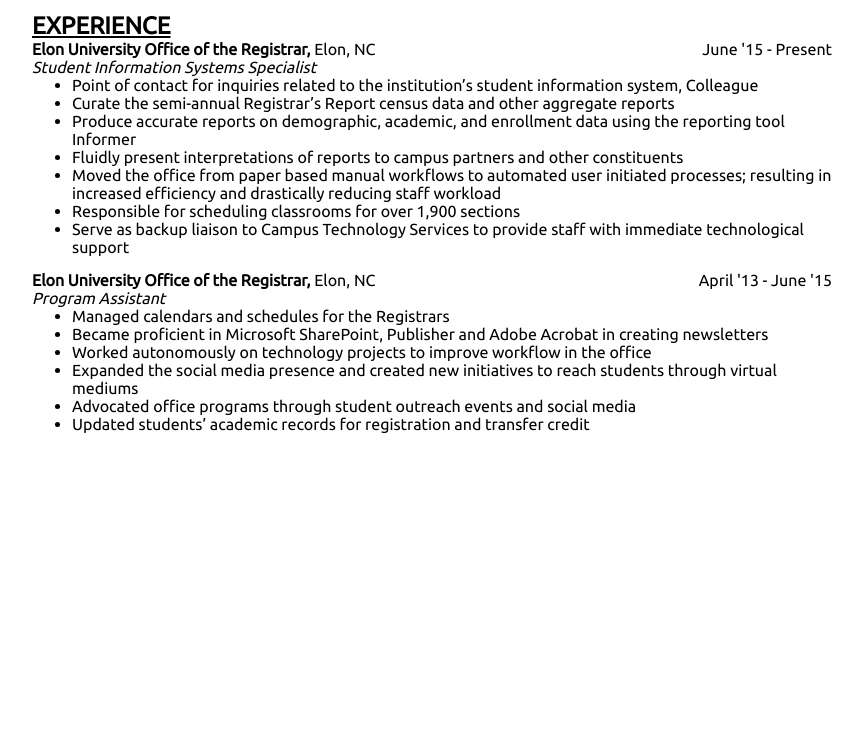
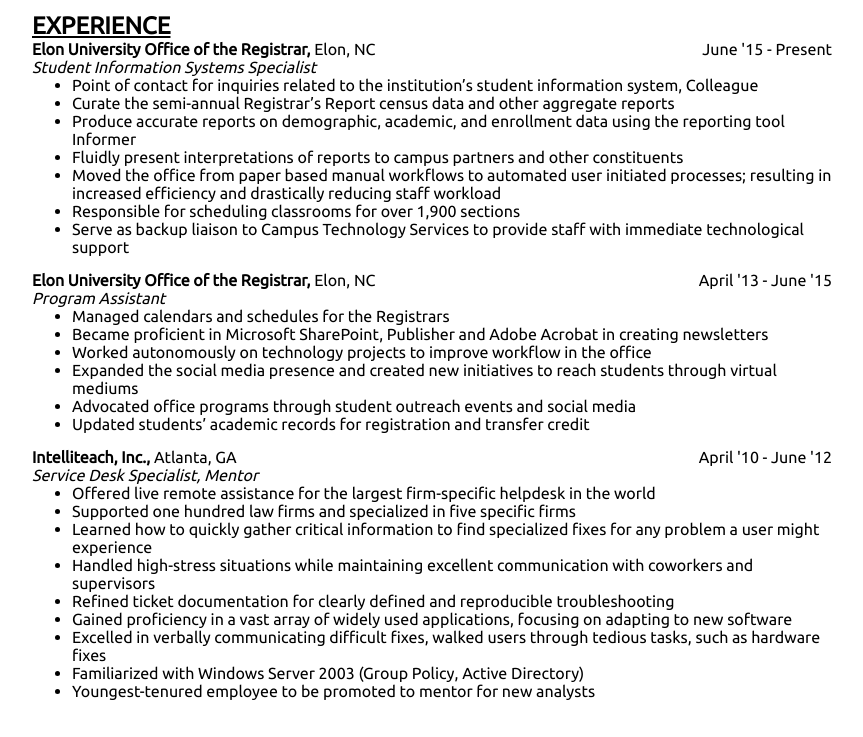
Before and after one commit to caseodilla/CHTMhomework1, a plain HTML site: page build/web/hayes.html in a window 1280 px wide. Shown: the part 63-800 px from the top of the page, without its empty margins (208-1071 px from the left). Drawn offline with Linux system fonts and the light colour scheme.

Commit message:
more content

```diff
--- a/build/web/hayes.html
+++ b/build/web/hayes.html
@@ -32,7 +32,7 @@
       <h2>Experience</h2>
 
       <div class="title">
-        <div class="employer">Elon University Office of the Registrar,&nbsp;</div>
+        <div class="employer">Elon University Office of the Registrar</div>
         <div class="location">Elon, NC</div>
         <div class="duration">June '15 - Present</div>
         <div class="position">Student Information Systems Specialist</div>
@@ -49,7 +49,7 @@
       </ul>
 
       <div class="title">
-        <div class="employer">Elon University Office of the Registrar,&nbsp;</div>
+        <div class="employer">Elon University Office of the Registrar</div>
         <div class="location">Elon, NC</div>
         <div class="duration">April '13 - June '15</div>
         <div class="position">Program Assistant</div>
@@ -63,6 +63,26 @@
         <li>Advocated office programs through student outreach events and social media</li>
         <li>Updated students’ academic records for registration and transfer credit</li>
       </ul>
+
+      <div class="title">
+        <div class="employer">Intelliteach, Inc.</div>
+        <div class="location">Atlanta, GA</div>
+        <div class="duration">April '10 - June '12</div>
+        <div class="position">Service Desk Specialist, Mentor</div>
+      </div>
+
+      <ul>
+        <li>Offered live remote assistance for the largest firm-specific helpdesk in the world</li>
+        <li>Supported one hundred law firms and specialized in five specific firms</li>
+        <li>Learned how to quickly gather critical information to find specialized fixes for any problem a user might experience</li>
+        <li>Handled high-stress situations while maintaining excellent communication with coworkers and supervisors</li>
+        <li>Refined ticket documentation for clearly defined and reproducible troubleshooting</li>
+        <li>Gained proficiency in a vast array of widely used applications, focusing on adapting to new software</li>
+        <li>Excelled in verbally communicating difficult fixes, walked users through tedious tasks, such as hardware fixes </li>
+        <li>Familiarized with Windows Server 2003 (Group Policy, Active Directory)</li>
+        <li>Youngest-tenured employee to be promoted to mentor for new analysts</li>
+      </ul>
+
     </section>
 
     <section>
--- a/build/web/styles/hayes.css
+++ b/build/web/styles/hayes.css
@@ -33,6 +33,10 @@
 
 ul {
   margin: 0 0 15px 0;
+}
+
+div.employer:after {
+  content: ",\00a0";
 }
 
 /* Screens > 500px */
--- a/web/styles/hayes.css
+++ b/web/styles/hayes.css
@@ -33,6 +33,10 @@
 
 ul {
   margin: 0 0 15px 0;
+}
+
+div.employer:after {
+  content: ",\00a0";
 }
 
 /* Screens > 500px */
```
Also changed, not shown: web/hayes.html (+22 -2 lines).
